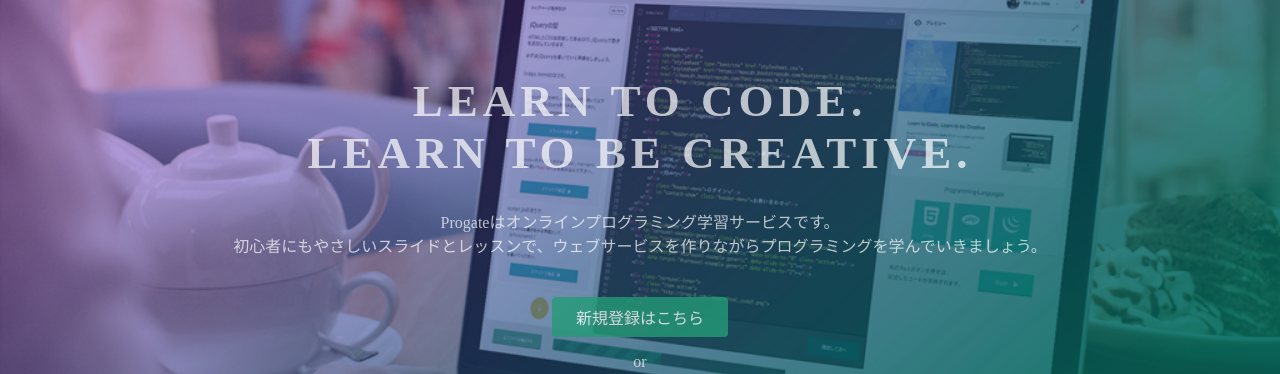
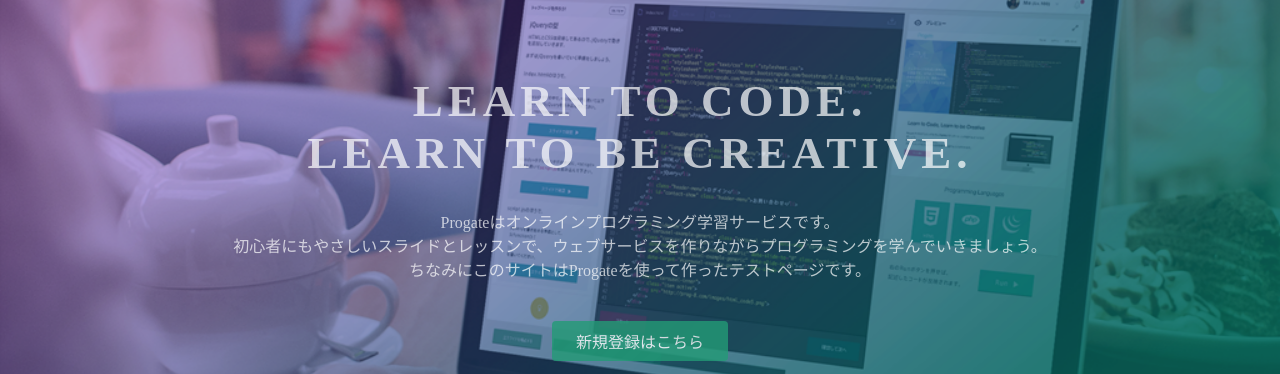
Before and after one commit to wataruotk/wataruotk.github.io, a plain HTML site: page index.html in a window 1280 px wide. Shown: the part 135-509 px from the top of the page. Drawn offline with Linux system fonts and the light colour scheme.

Commit message:
Update index.html

```diff
--- a/index.html
+++ b/index.html
@@ -24,7 +24,7 @@
   <div class="top-wrapper">
     <div class="container">
       <h1>LEARN TO CODE.<br>LEARN TO BE CREATIVE.</h1>
-      <p>Progateはオンラインプログラミング学習サービスです。<br>初心者にもやさしいスライドとレッスンで、ウェブサービスを作りながらプログラミングを学んでいきましょう。</p>
+      <p>Progateはオンラインプログラミング学習サービスです。<br>初心者にもやさしいスライドとレッスンで、ウェブサービスを作りながらプログラミングを学んでいきましょう。<br>ちなみにこのサイトはProgateを使って作ったテストページです。</p>
       <div class="btn-wrapper">
         <a href="#" class="btn signup">新規登録はこちら</a>
         <p>or</p>
```
